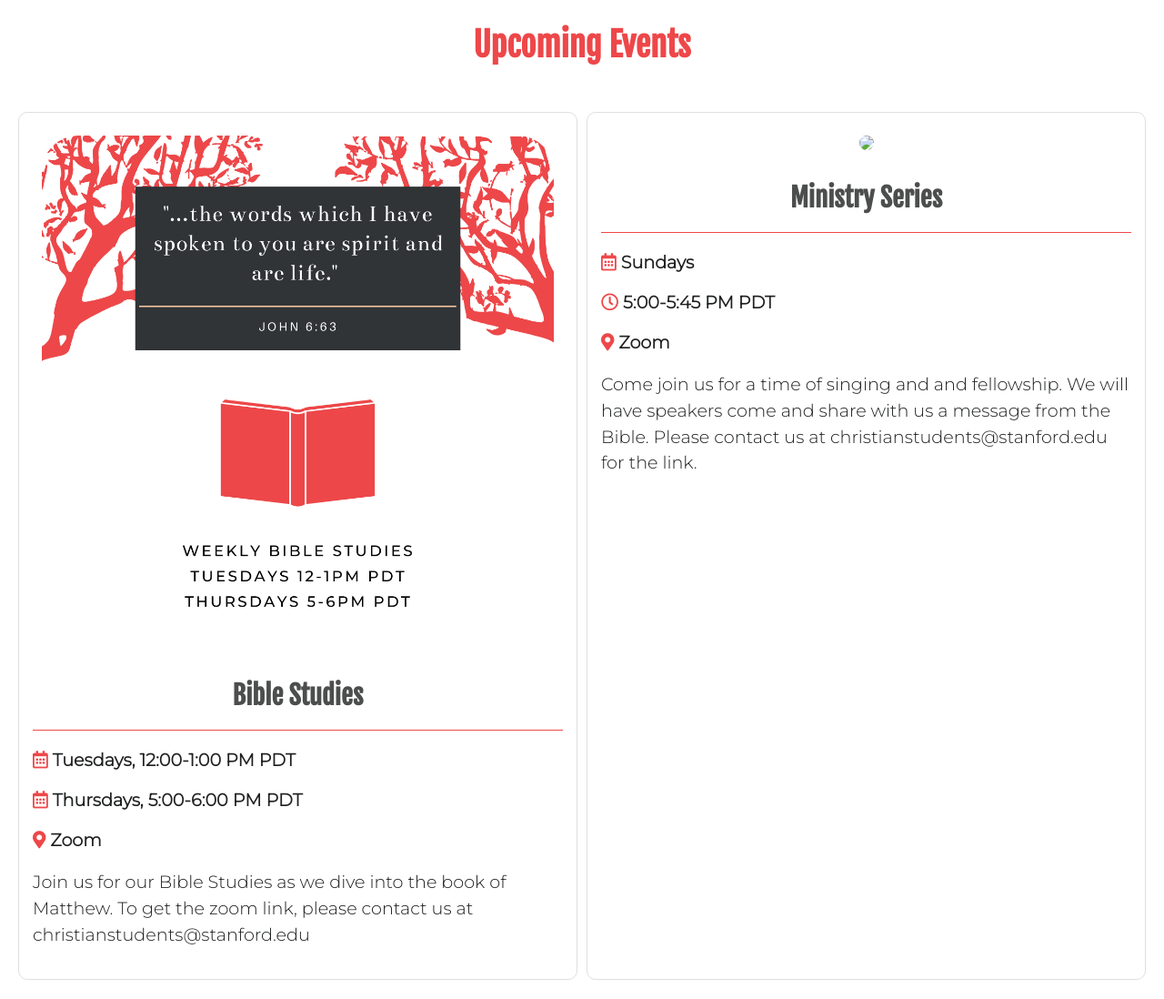
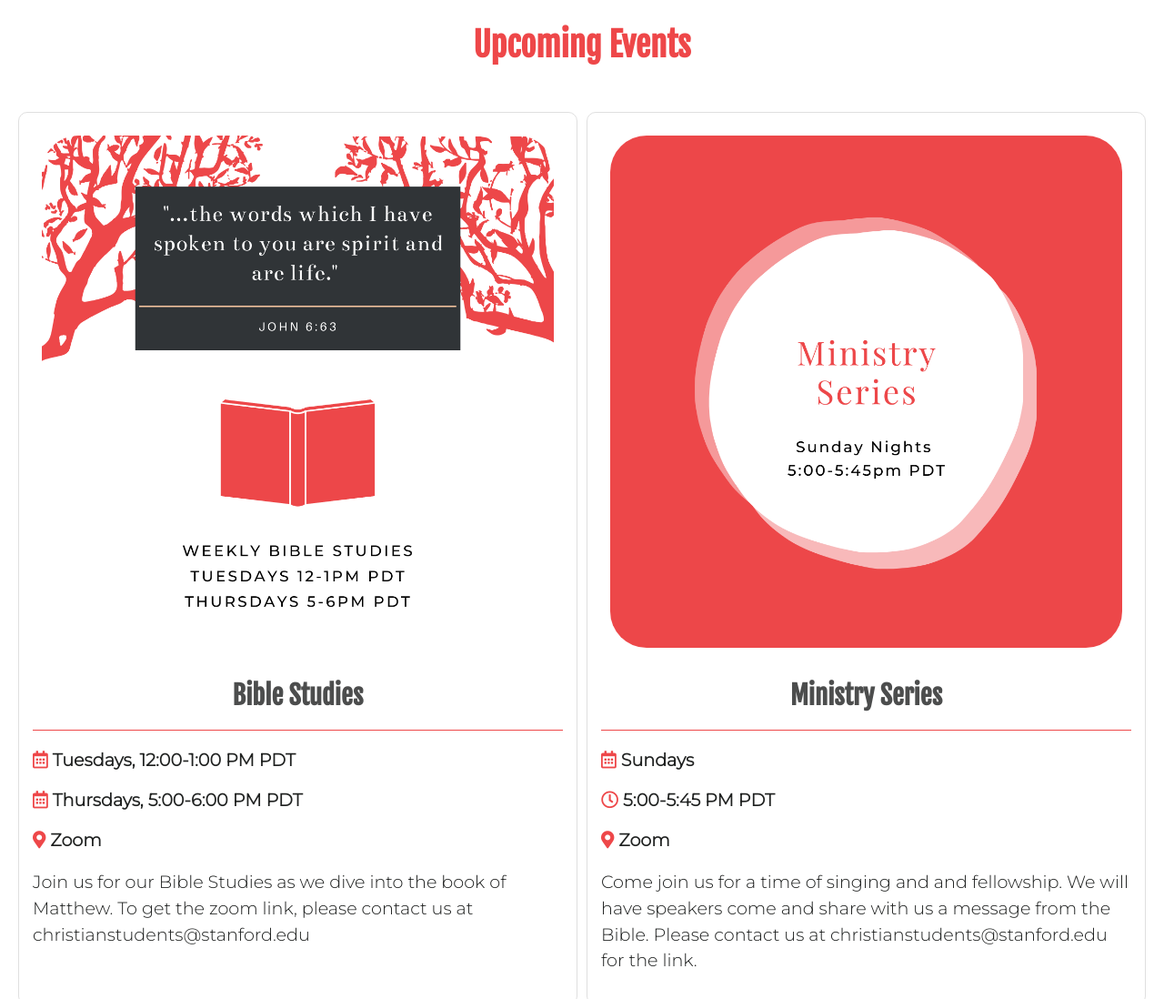
Before and after one commit to christianstudents/christianstudents.github.io, a Jekyll site: the page built from index.html, in a window 1280 px wide. Shown: the part 3317-4415 px from the top of the page at 91% size. Built offline with Jekyll 4.4.1, drawn with Linux system fonts in a browser that asks for light colours; nearby versions of some CDN libraries; grey boxes are pictures that could not be loaded.

Commit message:
updated ministry series link

```diff
--- a/index.html
+++ b/index.html
@@ -93,7 +93,7 @@ layout: default
 				</div>
 			</li>
 			<li>
-				<img src="{{ site.baseurl }}/uploads/ministry-series.png" />
+				<img src="{{ site.baseurl }}/images/ministry-series.png" />
 				<h3 class="editable">
 					Ministry Series
 				</h3>
```
